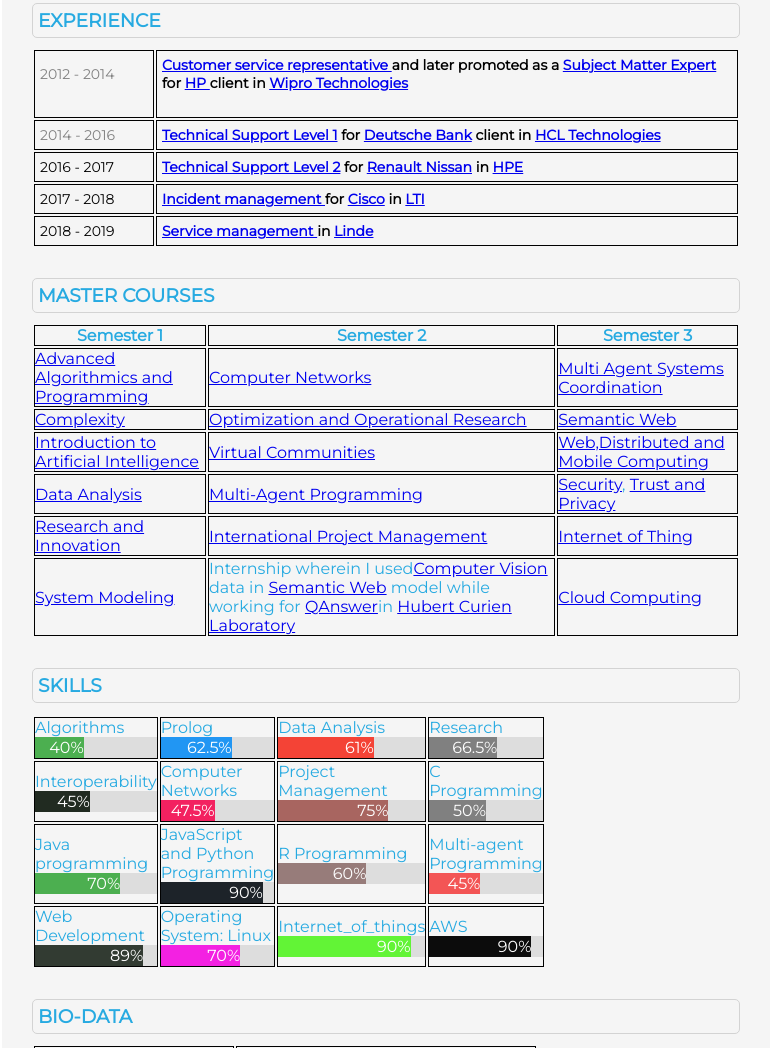
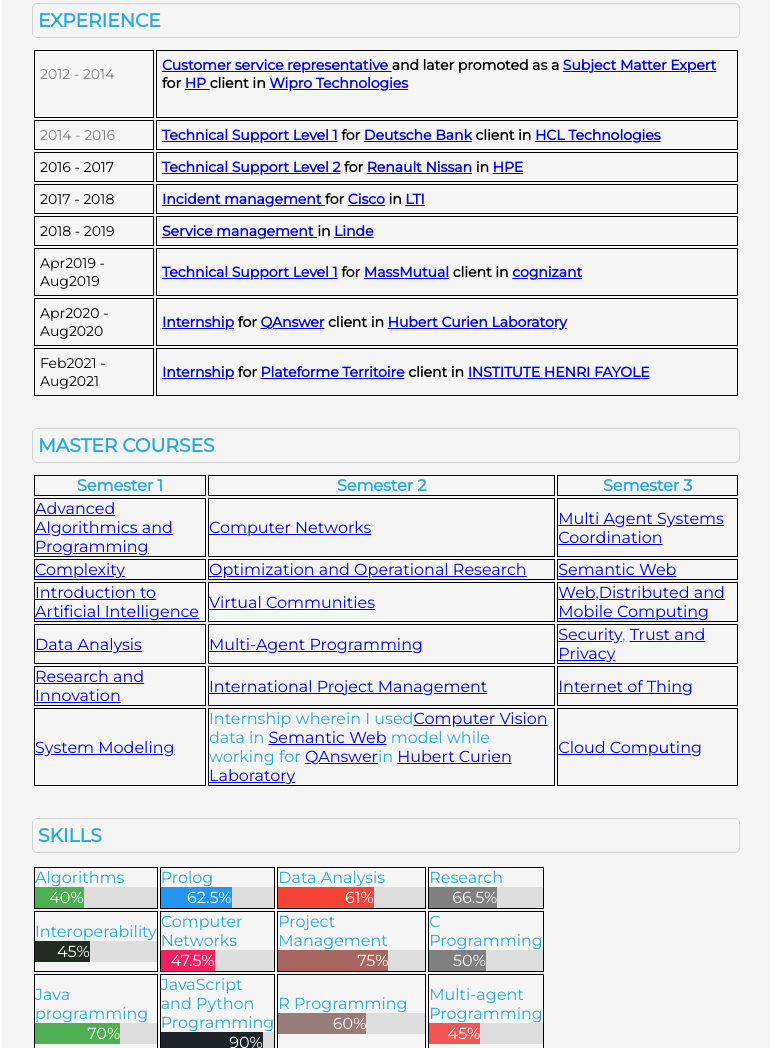
Before and after one commit to palavijit062/palavijit062.github.io, a plain HTML site: page index.html in a window 1280 px wide. Shown: the part 1028-2076 px from the top of the page, without its empty margins (254-1025 px from the left). Drawn offline with Linux system fonts and the light colour scheme.

Commit message:
Update index.html
added internship 2

```diff
--- a/index.html
+++ b/index.html
@@ -90,6 +90,22 @@
                 <td><b><a href="https://en.wikipedia.org/wiki/Service_management">Service management
                 </a>in <a href="https://www.linde.com/">Linde</a></td>
             </tr>
+            <tr class="work-6">
+              <td>Apr2019 - Aug2019</td>
+              <td><b><a href="https://en.wikipedia.org/wiki/Technical_support">Technical Support Level 1</a> for <a href="https://www.massmutual.com/">MassMutual</a> client in <a href="https://www.cognizant.com/">cognizant</a></b></td>
+          </tr>
+          <tr class="work-7">
+            <td>Apr2020 - Aug2020</td>
+            <td><b><a href="https://github.com/anindameister/finalInternshipFiles">Internship</a> for <a href="https://www.qanswer.eu/">QAnswer</a> client in <a href="https://laboratoirehubertcurien.univ-st-etienne.fr/en/index.html">
+              Hubert Curien Laboratory</a></b></td>
+        </tr>
+
+      </tr>
+      <tr class="work-8">
+        <td>Feb2021 - Aug2021</td>
+        <td><b><a href="https://github.com/anindameister/Argumentative-agents-for-ethical-regulation-of-urban-transportation-network">Internship</a> for <a href="https://territoire.emse.fr/">Plateforme Territoire</a> client in <a href="https://www.mines-stetienne.fr/recherche/5-centres-de-formation-et-de-recherche/institut-henri-fayol/">
+          INSTITUTE HENRI FAYOLE</a></b></td>
+    </tr>
 
 
         </table>
```
